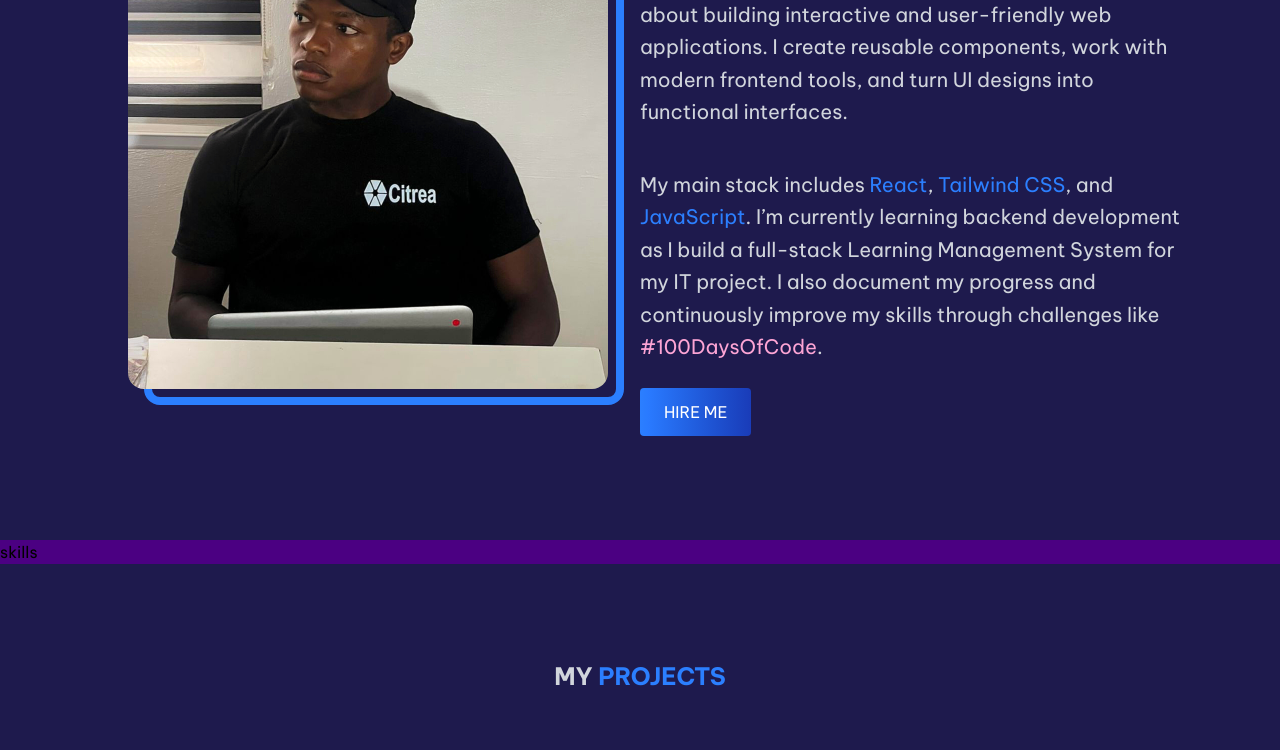
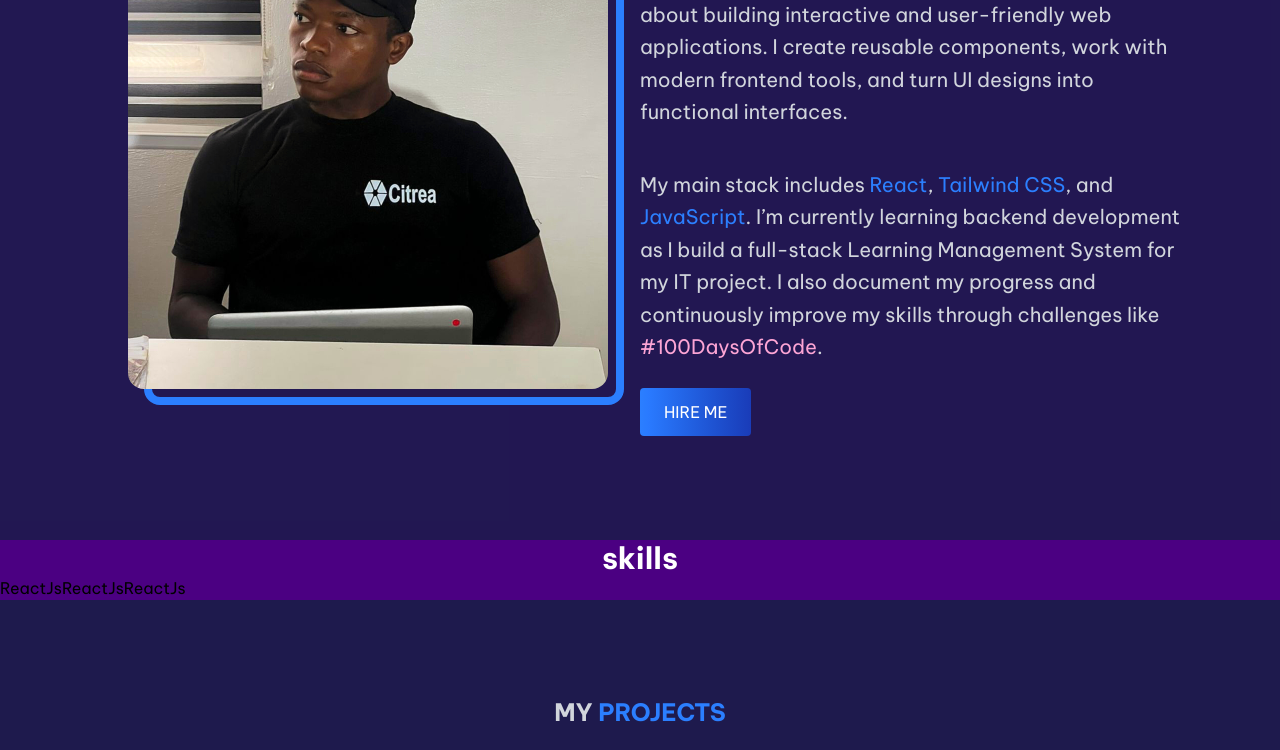
Before and after one commit to roobie001/roobiecode, a React (Vite) app: page / in a window 1280 px wide. Shown: the part 1258-2008 px from the top of the page. Built offline with nearby package versions, Linux system fonts and the light colour scheme.

Commit message:
started working on skills section

```diff
--- a/src/components/AboutSection.jsx
+++ b/src/components/AboutSection.jsx
@@ -4,7 +4,7 @@ import { Link } from "react-router-dom";
 
 function AboutSection() {
   return (
-    <div className="w-full min-h-screen bg-indigo-950 text-white px-6 md:px-12 lg:px-24 py-20">
+    <div className="w-full min-h-screen bg-indigo-950/90 text-white px-6 md:px-12 lg:px-24 py-20">
       <div className="max-w-[81rem] mx-auto md:px-4 lg:px-0 px-6 py-6 pt-[9rem] flex items-center justify-between lg:flex-row flex-col ">
         {/* left */}
         <div className="flex flex-1 justify-center items-center hidden lg:flex">
--- a/src/components/Skills.jsx
+++ b/src/components/Skills.jsx
@@ -1,7 +1,12 @@
 function Skills() {
   return (
     <div>
-      <h2>skills</h2>
+      <h2 className="text-white text-center font-bold text-3xl">skills</h2>
+      <div>
+        <span>ReactJs</span>
+        <span>ReactJs</span>
+        <span>ReactJs</span>
+      </div>
     </div>
   );
 }
```
